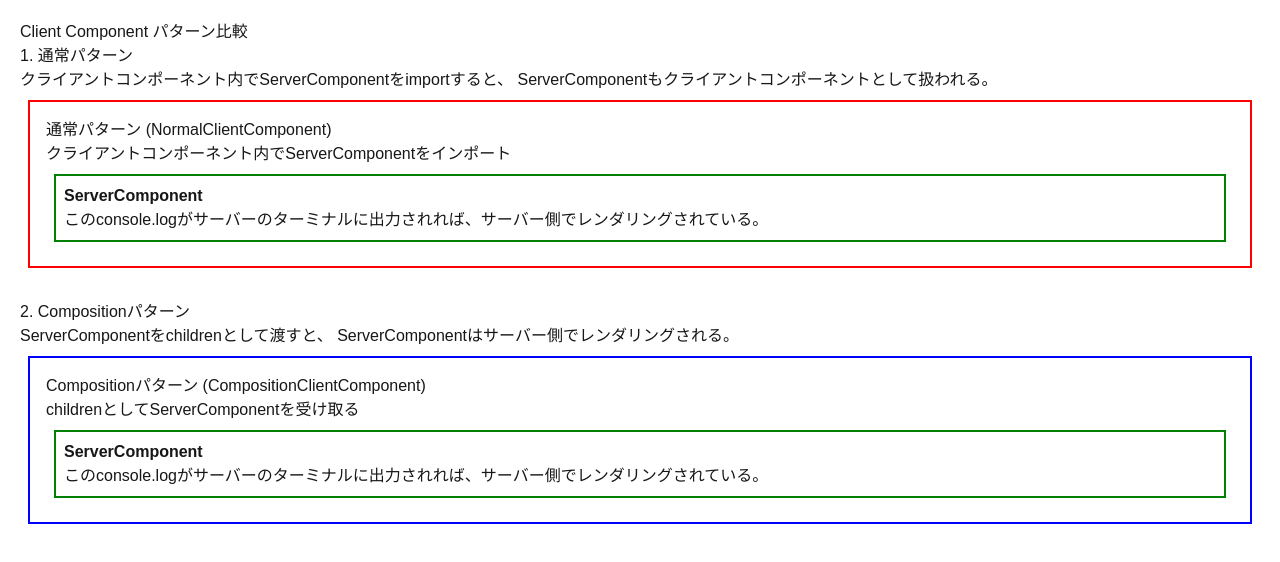
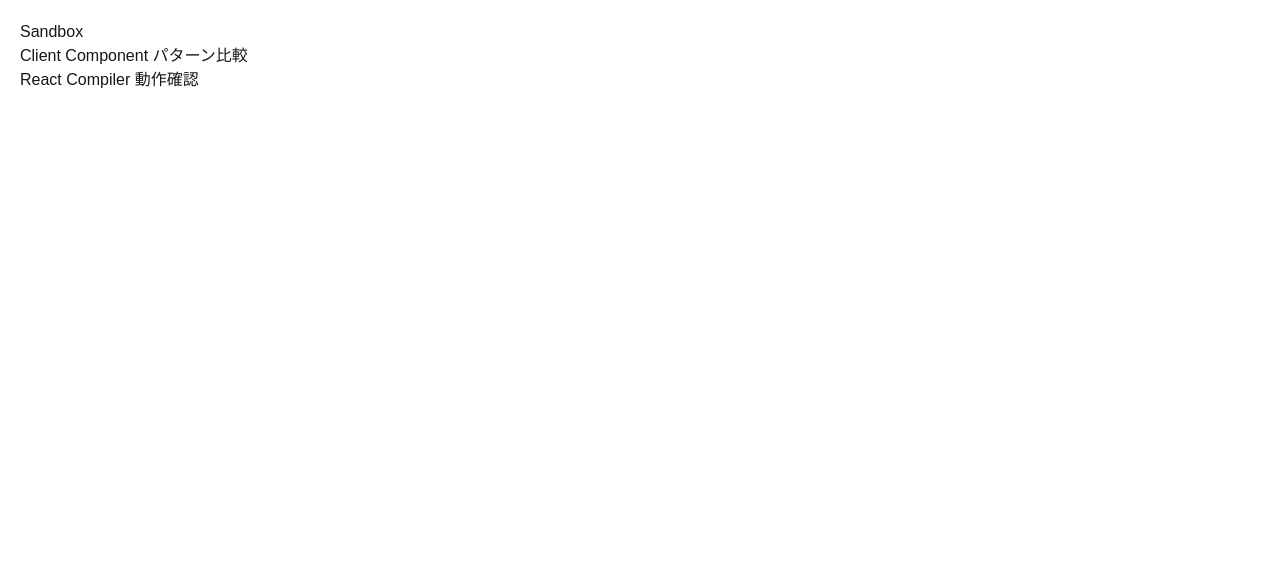
Before and after one commit to ShSato4JPN/sandbox-nextjs, a Next.js app: page /sandbox in a window 1280 px wide. Shown: the top 562 px of the page. Built offline with nearby package versions, Linux system fonts and the light colour scheme.

Commit message:
remove: remove client component codes to client-pattern

```diff
--- /dev/null
+++ b/src/app/sandbox/client-pattern/page.tsx
@@ -0,0 +1,31 @@
+import NormalClientComponent from "./client/client";
+import CompositionClientComponent from "./client/composition-client";
+import ServerComponent from "./server";
+
+export default function ClientPatternPage() {
+  return (
+    <div style={{ padding: "20px" }}>
+      <h1>Client Component パターン比較</h1>
+
+      <section>
+        <h2>1. 通常パターン</h2>
+        <p>
+          クライアントコンポーネント内でServerComponentをimportすると、
+          ServerComponentもクライアントコンポーネントとして扱われる。
+        </p>
+        <NormalClientComponent />
+      </section>
+
+      <section style={{ marginTop: "32px" }}>
+        <h2>2. Compositionパターン</h2>
+        <p>
+          ServerComponentをchildrenとして渡すと、
+          ServerComponentはサーバー側でレンダリングされる。
+        </p>
+        <CompositionClientComponent>
+          <ServerComponent />
+        </CompositionClientComponent>
+      </section>
+    </div>
+  );
+}
--- a/src/app/sandbox/page.tsx
+++ b/src/app/sandbox/page.tsx
@@ -1,31 +1,17 @@
-import NormalClientComponent from "./client/client";
-import CompositionClientComponent from "./client/composition-client";
-import ServerComponent from "./server";
+import Link from "next/link";
 
 export default function SandBox() {
   return (
     <div style={{ padding: "20px" }}>
-      <h1>Client Component パターン比較</h1>
-
-      <section>
-        <h2>1. 通常パターン</h2>
-        <p>
-          クライアントコンポーネント内でServerComponentをimportすると、
-          ServerComponentもクライアントコンポーネントとして扱われる。
-        </p>
-        <NormalClientComponent />
-      </section>
-
-      <section style={{ marginTop: "32px" }}>
-        <h2>2. Compositionパターン</h2>
-        <p>
-          ServerComponentをchildrenとして渡すと、
-          ServerComponentはサーバー側でレンダリングされる。
-        </p>
-        <CompositionClientComponent>
-          <ServerComponent />
-        </CompositionClientComponent>
-      </section>
+      <h1>Sandbox</h1>
+      <ul>
+        <li>
+          <Link href="/sandbox/client-pattern">Client Component パターン比較</Link>
+        </li>
+        <li>
+          <Link href="/sandbox/react-compiler">React Compiler 動作確認</Link>
+        </li>
+      </ul>
     </div>
   );
 }
```
Also changed, not shown: src/app/sandbox/client-pattern/client/client.tsx (renamed from src/app/sandbox/client/client.tsx), src/app/sandbox/client-pattern/client/composition-client.tsx (renamed from src/app/sandbox/client/composition-client.tsx), src/app/sandbox/client-pattern/server/index.tsx (renamed from src/app/sandbox/server/index.tsx).
